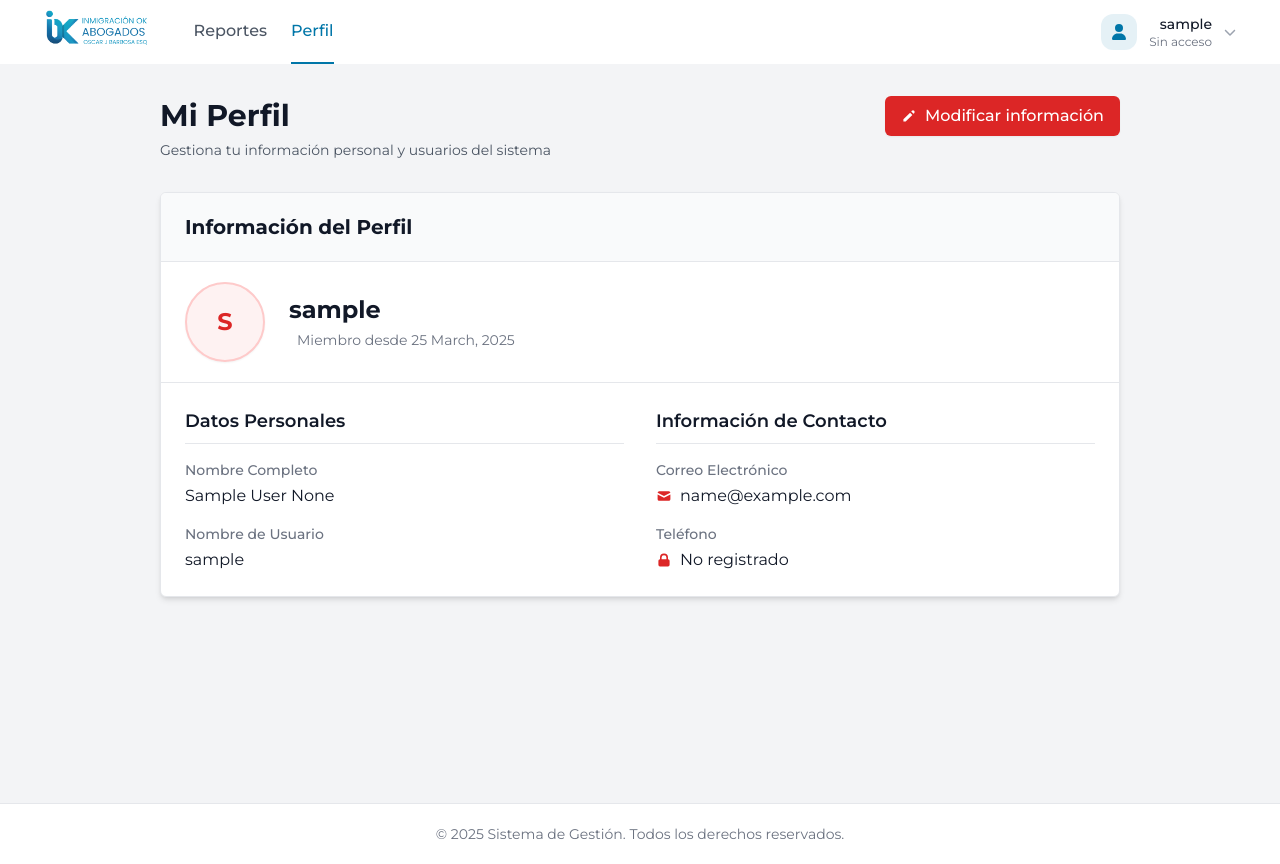
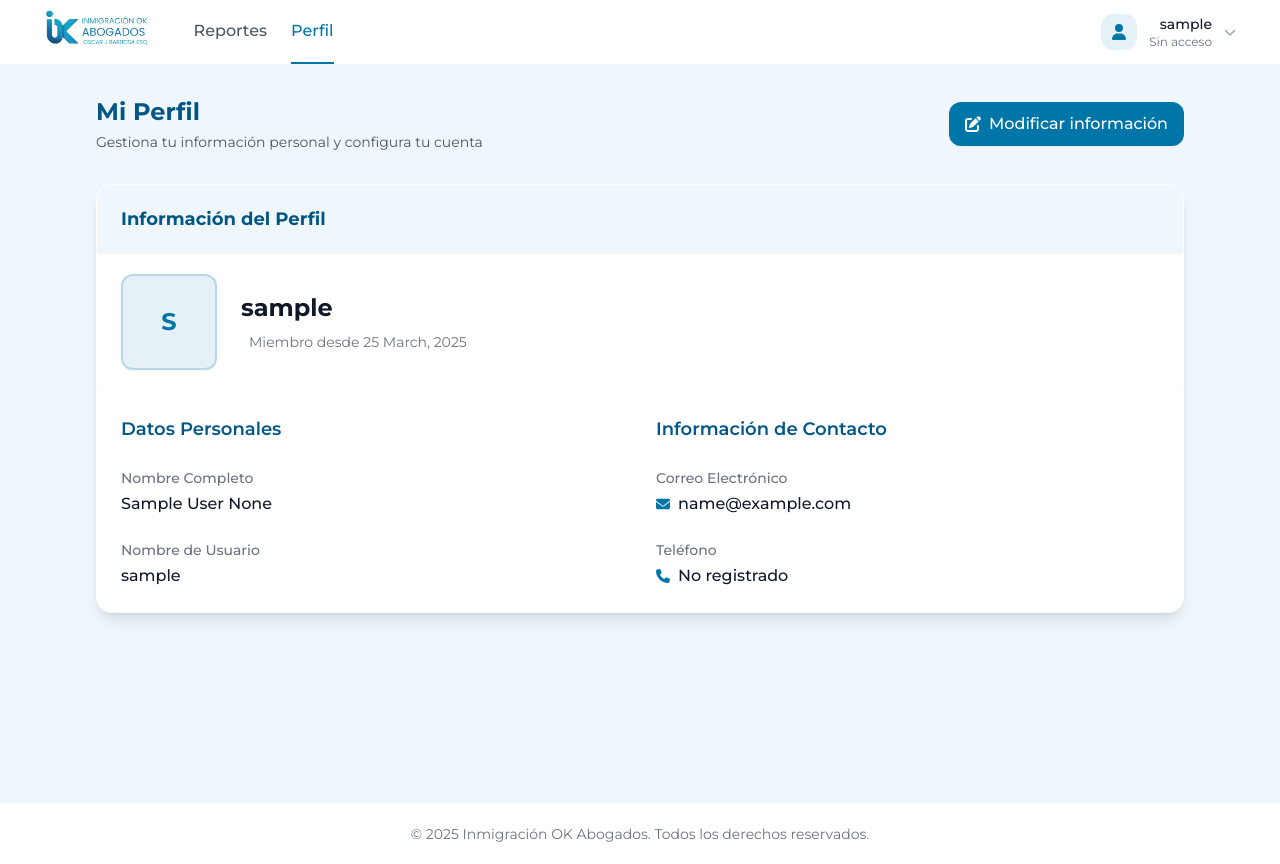
Before and after one commit to LizethVictoria20/vpt_files, a Flask app: page /profile in a window 1280 px wide. Run offline with Flask 3, Linux system fonts and the light colour scheme; the visitor is signed in with stand-in values (Sample User, id 1); data comes from the database, SQL or seed files in the repository; data that the repository does not hold is empty; some libraries are stand-ins or nearby versions.

Commit message:
refactor:[design] - Actualizando diseño de profile y lista de carpetas

```diff
--- a/templates/listar_carpetas.html
+++ b/templates/listar_carpetas.html
@@ -41,7 +41,7 @@
   <body class="bg-surface min-h-screen">
     {% include 'base.html' %} {% block content %}
     <div class="min-h-screen bg-surface">
-      <main class="max-w-7xl mx-auto px-4 sm:px-6 lg:px-8 py-8">
+      <main class="max-w-6xl mx-auto px-4 sm:px-6 lg:px-8 py-8">
         <!-- Encabezado de sección -->
         <div class="flex flex-col md:flex-row md:items-center md:justify-between mb-8 gap-4">
           <div>
--- a/templates/profile-cliente.html
+++ b/templates/profile-cliente.html
@@ -2,15 +2,41 @@
 <html lang="es">
   <head>
     <meta charset="UTF-8" />
-    <title>Perfil de Usuario</title>
+    <title>Perfil de Usuario | Inmigración OK</title>
     <script src="https://cdn.tailwindcss.com"></script>
-    <link
-      rel="stylesheet"
-      href="https://fonts.googleapis.com/css2?family=Inter:wght@400;500;600;700&display=swap"
-    />
+    <script src="https://cdnjs.cloudflare.com/ajax/libs/font-awesome/6.5.1/js/all.min.js"></script>
+    <link href="https://fonts.googleapis.com/css2?family=Montserrat:wght@300;400;500;600;700&display=swap" rel="stylesheet">
+    <script>
+      tailwind.config = {
+        theme: {
+          extend: {
+            colors: {
+              primary: {
+                light: '#0095c7',
+                DEFAULT: '#0076a8',
+                dark: '#005685'
+              },
+              accent: {
+                light: '#00a8d4',
+                DEFAULT: '#0088b0',
+                dark: '#00678e'
+              },
+              surface: {
+                light: '#FFFFFF',
+                DEFAULT: '#F0F7FC',
+                dark: '#D9E9F2'
+              }
+            },
+            fontFamily: {
+              sans: ['Montserrat', 'sans-serif']
+            }
+          }
+        }
+      }
+    </script>
     <style>
       body {
-        font-family: "Inter", sans-serif;
+        font-family: "Montserrat", sans-serif;
       }
       @keyframes modal-in {
         from {
@@ -41,57 +67,45 @@
       }
     </style>
   </head>
-  <body class="bg-gray-100">
+  <body class="bg-surface min-h-screen">
     {% include 'base.html' %} {% block content %}
-    <div class="min-h-screen flex flex-col bg-gray-100">
+    <div class="min-h-screen flex flex-col bg-surface">
+
       <!-- Contenedor principal -->
-      <main class="flex-grow py-8">
-        <div class="max-w-[80%] mx-auto px-4 sm:px-6 lg:px-8">
+      <main class="flex-grow pb-8">
+        <div class="max-w-6xl mx-auto px-4 sm:px-6 lg:px-8 py-8">
           <div class="mb-8">
-            <div class="flex items-center justify-between">
-              <h1 class="text-3xl font-bold text-gray-900">Mi Perfil</h1>
+            <div class="flex flex-col md:flex-row md:items-center md:justify-between gap-4">
+              <div>
+                <h2 class="text-2xl font-bold text-primary-dark mb-1">Mi Perfil</h2>
+                <p class="text-sm text-gray-600">
+                  Gestiona tu información personal y configura tu cuenta
+                </p>
+              </div>
               <button
                 type="button"
-                class="py-2 px-4 bg-red-600 hover:bg-red-700 text-white font-medium rounded-md shadow-sm focus:outline-none focus:ring-2 focus:ring-offset-2 focus:ring-red-500 transition-all duration-200 flex items-center"
+                class="py-2.5 px-4 bg-primary hover:bg-primary-dark text-white font-medium rounded-xl shadow-sm focus:outline-none focus:ring-2 focus:ring-offset-2 focus:ring-primary transition-all duration-200 flex items-center justify-center"
                 onclick="openModal()"
               >
-                <svg
-                  xmlns="http://www.w3.org/2000/svg"
-                  class="h-4 w-4 mr-2"
-                  viewBox="0 0 20 20"
-                  fill="currentColor"
-                >
-                  <path
-                    d="M13.586 3.586a2 2 0 112.828 2.828l-.793.793-2.828-2.828.793-.793zM11.379 5.793L3 14.172V17h2.828l8.38-8.379-2.83-2.828z"
-                  />
-                </svg>
+                <i class="fas fa-edit mr-2"></i>
                 Modificar información
               </button>
             </div>
-            <p class="text-sm text-gray-600 mt-1">
-              Gestiona tu información personal y usuarios del sistema
-            </p>
           </div>
 
-          <!-- Layout de dos contenedores -->
-          <div class="flex flex-col lg:flex-row gap-8">
-            <div class="w-full">
-              <div
-                class="bg-white shadow-md rounded-md border border-gray-200 overflow-hidden"
-              >
-                <div
-                  class="border-b border-gray-200 px-6 py-5 bg-gray-50"
-                >
-                  <h2 class="text-xl font-bold text-gray-900">
+          <!-- Tarjeta de perfil -->
+          <div class="bg-white shadow-lg rounded-2xl border border-surface-dark/10 overflow-hidden mb-8">
+            <div class="border-b border-surface-dark/10 px-6 py-5 bg-surface">
+              <h3 class="text-lg font-bold text-primary-dark">
                 Información del Perfil
-                  </h2>
+              </h3>
             </div>
 
             <!-- Sección de Perfil -->
-                <div class="px-6 py-5 flex items-center border-b border-gray-200">
-                  <div class="flex-shrink-0 mr-6">
+            <div class="px-6 py-5 flex flex-col md:flex-row md:items-center border-b border-surface-dark/10">
+              <div class="flex-shrink-0 mr-6 mb-4 md:mb-0 flex justify-center">
                 <div
-                      class="h-20 w-20 rounded-full bg-red-50 border-2 border-red-200 flex items-center justify-center text-red-600 text-2xl font-bold shadow-sm"
+                  class="h-24 w-24 rounded-xl bg-primary/10 border-2 border-primary/20 flex items-center justify-center text-primary text-2xl font-bold shadow-sm"
                 >
                   {{ user.name[0]|upper if user.name else '' }} {{
                   user.lastname[0]|upper if user.lastname else '' }}
@@ -99,13 +113,13 @@
               </div>
 
               <div>
-                    <h2 class="text-2xl font-bold text-gray-900">
+                <h2 class="text-2xl font-bold text-gray-900 text-center md:text-left">
                   {{ current_user.username}}
                 </h2>
-                    <div class="flex items-center mt-1">
+                <div class="flex flex-wrap items-center mt-2 justify-center md:justify-start">
                   {% for r in user.roles %}
-                      <span class="inline-flex items-center px-2.5 py-0.5 rounded-full text-xs font-medium bg-red-100 text-red-800 mr-2">
-                        {% for r in user.roles %} {{ r.name }} {% endfor %}
+                  <span class="inline-flex items-center px-3 py-1 rounded-lg text-xs font-medium bg-primary/10 text-primary-dark mr-2 mb-2">
+                    {{ r.name }}
                   </span>
                   {% endfor %}
                   <span class="text-sm text-gray-500 ml-2">
@@ -118,16 +132,16 @@
             <div class="p-6">
               <div class="grid grid-cols-1 md:grid-cols-2 gap-8">
                 <div>
-                      <h3 class="text-lg font-semibold text-gray-900 mb-4 pb-2 border-b border-gray-200">
+                  <h3 class="text-lg font-semibold text-primary-dark mb-4 pb-2 border-b border-surface-dark/10">
                     Datos Personales
                   </h3>
 
-                      <div class="space-y-4">
+                  <div class="space-y-6">
                     <div>
                       <h4 class="text-sm font-medium text-gray-500">
                         Nombre Completo
                       </h4>
-                          <p class="text-base text-gray-900 mt-1">
+                      <p class="text-base text-gray-900 mt-1 font-medium">
                         {{ user.name }} {{ user.lastname }}
                       </p>
                     </div>
@@ -136,7 +150,7 @@
                       <h4 class="text-sm font-medium text-gray-500">
                         Nombre de Usuario
                       </h4>
-                          <p class="text-base text-gray-900 mt-1">
+                      <p class="text-base text-gray-900 mt-1 font-medium">
                         {{ user.username }}
                       </p>
                     </div>
@@ -144,29 +158,17 @@
                 </div>
 
                 <div>
-                      <h3 class="text-lg font-semibold text-gray-900 mb-4 pb-2 border-b border-gray-200">
+                  <h3 class="text-lg font-semibold text-primary-dark mb-4 pb-2 border-b border-surface-dark/10">
                     Información de Contacto
                   </h3>
 
-                      <div class="space-y-4">
+                  <div class="space-y-6">
                     <div>
                       <h4 class="text-sm font-medium text-gray-500">
                         Correo Electrónico
                       </h4>
-                          <p class="text-base text-gray-900 mt-1 flex items-center">
-                            <svg
-                              xmlns="http://www.w3.org/2000/svg"
-                              class="h-4 w-4 text-red-600 mr-2"
-                              viewBox="0 0 20 20"
-                              fill="currentColor"
-                            >
-                              <path
-                                d="M2.003 5.884L10 9.882l7.997-3.998A2 2 0 0016 4H4a2 2 0 00-1.997 1.884z"
-                              />
-                              <path
-                                d="M18 8.118l-8 4-8-4V14a2 2 0 002 2h12a2 2 0 002-2V8.118z"
-                              />
-                            </svg>
+                      <p class="text-base text-gray-900 mt-1 flex items-center font-medium">
+                        <i class="fas fa-envelope text-primary mr-2 text-sm"></i>
                         {{ user.email }}
                       </p>
                     </div>
@@ -175,23 +177,10 @@
                       <h4 class="text-sm font-medium text-gray-500">
                         Teléfono
                       </h4>
-                          <p class="text-base text-gray-900 mt-1 flex items-center">
-                            <svg
-                              xmlns="http://www.w3.org/2000/svg"
-                              class="h-4 w-4 text-red-600 mr-2"
-                              viewBox="0 0 20 20"
-                              fill="currentColor"
-                            >
-                              <path
-                                fill-rule="evenodd"
-                                d="M5 9V7a5 5 0 0110 0v2a2 2 0 012 2v5a2 2 0 01-2 2H5a2 2 0 01-2-2v-5a2 2 0 012-2zm8-2v2H7V7a3 3 0 016 0z"
-                                clip-rule="evenodd"
-                              />
-                            </svg>
+                      <p class="text-base text-gray-900 mt-1 flex items-center font-medium">
+                        <i class="fas fa-phone text-primary mr-2 text-sm"></i>
                         {{ user.telephone if user.telephone else 'No registrado' }}
                       </p>
-                        </div>
-                      </div>
                     </div>
                   </div>
                 </div>
@@ -204,14 +193,14 @@
       <!-- Modal de Edición -->
       <div
         id="modalOverlay"
-        class="fixed inset-0 bg-gray-900 bg-opacity-75 flex items-center justify-center z-50 hidden"
+        class="fixed inset-0 bg-gray-900 bg-opacity-75 backdrop-blur-sm flex items-center justify-center z-50 hidden"
       >
         <div
           id="modalContent"
-          class="bg-white rounded-md shadow-xl p-0 w-full max-w-2xl mx-4 modal-enter relative overflow-hidden"
+          class="bg-white rounded-2xl shadow-xl p-0 w-full max-w-2xl mx-4 modal-enter relative overflow-hidden border border-surface-dark/10"
         >
-          <div class="bg-gray-50 border-b border-gray-200 px-6 py-4 flex justify-between items-center">
-            <h2 class="text-xl font-bold text-gray-900">
+          <div class="bg-surface border-b border-surface-dark/10 px-6 py-4 flex justify-between items-center">
+            <h2 class="text-xl font-bold text-primary-dark">
               Editar información del perfil
             </h2>
             <button
@@ -220,20 +209,7 @@
               onclick="closeModal()"
               aria-label="Cerrar"
             >
-              <svg
-                xmlns="http://www.w3.org/2000/svg"
-                class="h-6 w-6"
-                fill="none"
-                viewBox="0 0 24 24"
-                stroke="currentColor"
-              >
-                <path
-                  stroke-linecap="round"
-                  stroke-linejoin="round"
-                  stroke-width="2"
-                  d="M6 18L18 6M6 6l12 12"
-                />
-              </svg>
+              <i class="fas fa-times text-lg"></i>
             </button>
           </div>
 
@@ -244,8 +220,8 @@
           >
             {{ form.csrf_token }}
 
-            <div class="mb-6 pb-6 border-b border-gray-200">
-              <h3 class="text-lg font-semibold text-gray-900 mb-4">
+            <div class="mb-6 pb-6 border-b border-surface-dark/10">
+              <h3 class="text-lg font-semibold text-primary-dark mb-4">
                 Información Personal
               </h3>
               <div class="grid grid-cols-1 md:grid-cols-2 gap-6">
@@ -259,7 +235,7 @@
                     type="text"
                     id="nombreInput"
                     name="nombre"
-                    class="block w-full px-3 py-2 border border-gray-300 rounded-md focus:ring-2 focus:ring-red-500 focus:border-red-500 transition-colors shadow-sm"
+                    class="block w-full px-4 py-3 border border-gray-300 rounded-xl focus:ring-2 focus:ring-primary/20 focus:border-primary transition-colors shadow-sm bg-surface/50"
                     placeholder="{{ user.name }}"
                     value="{{ user.name }}"
                   />
@@ -275,7 +251,7 @@
                     type="text"
                     id="apellidoInput"
                     name="apellido"
-                    class="block w-full px-3 py-2 border border-gray-300 rounded-md focus:ring-2 focus:ring-red-500 focus:border-red-500 transition-colors shadow-sm"
+                    class="block w-full px-4 py-3 border border-gray-300 rounded-xl focus:ring-2 focus:ring-primary/20 focus:border-primary transition-colors shadow-sm bg-surface/50"
                     placeholder="{{ user.lastname }}"
                     value="{{ user.lastname }}"
                   />
@@ -291,7 +267,7 @@
                     type="email"
                     id="emailInput"
                     name="email"
-                    class="block w-full px-3 py-2 border border-gray-300 rounded-md focus:ring-2 focus:ring-red-500 focus:border-red-500 transition-colors shadow-sm"
+                    class="block w-full px-4 py-3 border border-gray-300 rounded-xl focus:ring-2 focus:ring-primary/20 focus:border-primary transition-colors shadow-sm bg-surface/50"
                     placeholder="{{ user.email }}"
                     value="{{ user.email }}"
                   />
@@ -307,7 +283,7 @@
                     type="text"
                     id="telefonoInput"
                     name="telefono"
-                    class="block w-full px-3 py-2 border border-gray-300 rounded-md focus:ring-2 focus:ring-red-500 focus:border-red-500 transition-colors shadow-sm"
+                    class="block w-full px-4 py-3 border border-gray-300 rounded-xl focus:ring-2 focus:ring-primary/20 focus:border-primary transition-colors shadow-sm bg-surface/50"
                     placeholder="{{ user.telephone }}"
                     value="{{ user.telephone }}"
                   />
@@ -316,7 +292,7 @@
             </div>
 
             <div class="mb-6">
-              <h3 class="text-lg font-semibold text-gray-900 mb-4">
+              <h3 class="text-lg font-semibold text-primary-dark mb-4">
                 Cambiar Contraseña
               </h3>
 
@@ -331,7 +307,7 @@
                     type="password"
                     id="oldPassword"
                     name="old_password"
-                    class="block w-full px-3 py-2 border border-gray-300 rounded-md focus:ring-2 focus:ring-red-500 focus:border-red-500 transition-colors shadow-sm"
+                    class="block w-full px-4 py-3 border border-gray-300 rounded-xl focus:ring-2 focus:ring-primary/20 focus:border-primary transition-colors shadow-sm bg-surface/50"
                     placeholder="••••••••"
                   />
                 </div>
@@ -345,23 +321,23 @@
                     type="password"
                     id="newPassword"
                     name="new_password"
-                    class="block w-full px-3 py-2 border border-gray-300 rounded-md focus:ring-2 focus:ring-red-500 focus:border-red-500 transition-colors shadow-sm"
+                    class="block w-full px-4 py-3 border border-gray-300 rounded-xl focus:ring-2 focus:ring-primary/20 focus:border-primary transition-colors shadow-sm bg-surface/50"
                   />
                 </div>
               </div>
             </div>
 
-            <div class="flex justify-end space-x-4 pt-2 border-t border-gray-200">
+            <div class="flex justify-end space-x-4 pt-4 border-t border-surface-dark/10">
               <button
                 type="button"
-                class="px-4 py-2 border border-gray-300 rounded-md shadow-sm bg-white text-sm font-medium text-gray-700 hover:bg-gray-50 focus:outline-none focus:ring-2 focus:ring-offset-2 focus:ring-gray-500 transition-colors"
+                class="px-4 py-2.5 border border-gray-300 rounded-xl shadow-sm bg-white text-sm font-medium text-gray-700 hover:bg-surface transition-colors"
                 onclick="closeModal()"
               >
                 Cancelar
               </button>
               <button
                 type="submit"
-                class="px-4 py-2 bg-red-600 hover:bg-red-700 text-white font-medium rounded-md shadow-sm focus:outline-none focus:ring-2 focus:ring-offset-2 focus:ring-red-500 transition-colors"
+                class="px-4 py-2.5 bg-primary hover:bg-primary-dark text-white font-medium rounded-xl shadow-sm focus:outline-none focus:ring-2 focus:ring-offset-2 focus:ring-primary transition-colors"
               >
                 Guardar Cambios
               </button>
@@ -373,10 +349,10 @@
       <!-- Modal de confirmación para eliminación -->
       <div
         id="deleteModal"
-        class="fixed inset-0 bg-gray-900 bg-opacity-75 flex items-center justify-center z-50 hidden"
+        class="fixed inset-0 bg-gray-900 bg-opacity-75 backdrop-blur-sm flex items-center justify-center z-50 hidden"
       >
-        <div class="bg-white rounded-md shadow-xl p-6 w-full max-w-md mx-4 modal-enter">
-          <h2 class="text-xl font-bold text-gray-900 mb-4">
+        <div class="bg-white rounded-2xl shadow-xl p-6 w-full max-w-md mx-4 modal-enter border border-surface-dark/10">
+          <h2 class="text-xl font-bold text-primary-dark mb-4">
             Confirmar eliminación
           </h2>
           <p id="deleteModalMessage" class="text-gray-700 mb-6 text-base"></p>
@@ -384,7 +360,7 @@
             <button
               type="button"
               onclick="closeDeleteModal()"
-              class="px-4 py-2 border border-gray-300 bg-white text-gray-700 rounded-md hover:bg-gray-50 transition-colors focus:outline-none focus:ring-2 focus:ring-gray-500 focus:ring-offset-2"
+              class="px-4 py-2.5 border border-gray-300 bg-white text-gray-700 rounded-xl hover:bg-surface transition-colors focus:outline-none focus:ring-2 focus:ring-primary focus:ring-offset-2"
             >
               Cancelar
             </button>
@@ -393,7 +369,7 @@
               <button
                 type="button"
                 onclick="confirmDelete()"
-                class="px-4 py-2 bg-red-600 text-white rounded-md hover:bg-red-700 transition-colors focus:outline-none focus:ring-2 focus:ring-red-500 focus:ring-offset-2"
+                class="px-4 py-2.5 bg-red-600 text-white rounded-xl hover:bg-red-700 transition-colors focus:outline-none focus:ring-2 focus:ring-red-500 focus:ring-offset-2"
               >
                 Sí, eliminar
               </button>
@@ -403,10 +379,10 @@
       </div>
 
       <!-- Pie de página -->
-      <footer class="bg-white border-t border-gray-200 py-5 mt-auto">
+      <footer class="bg-white border-t border-surface-dark/20 py-5 mt-auto">
         <div class="max-w-7xl mx-auto px-4 sm:px-6 lg:px-8">
           <p class="text-sm text-center text-gray-500">
-            © 2025 Sistema de Gestión. Todos los derechos reservados.
+            © 2025 Inmigración OK Abogados. Todos los derechos reservados.
           </p>
         </div>
       </footer>
```
Lines whose indentation alone changed are shown as unchanged.
